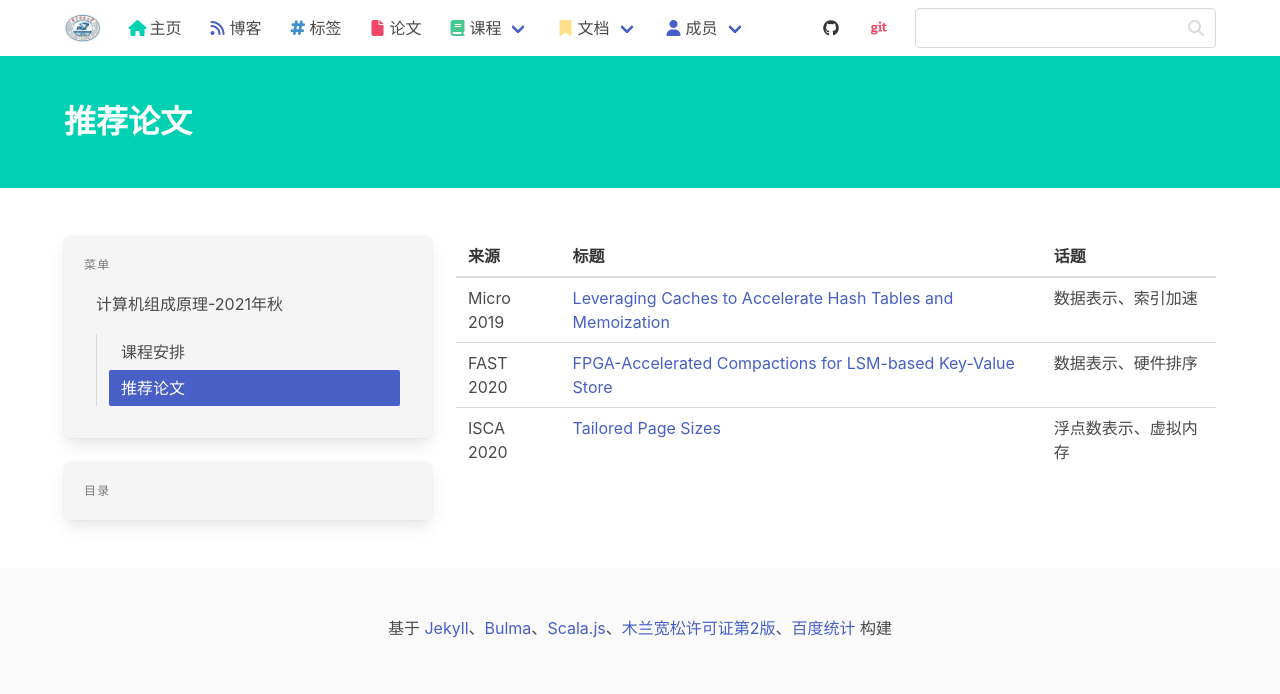
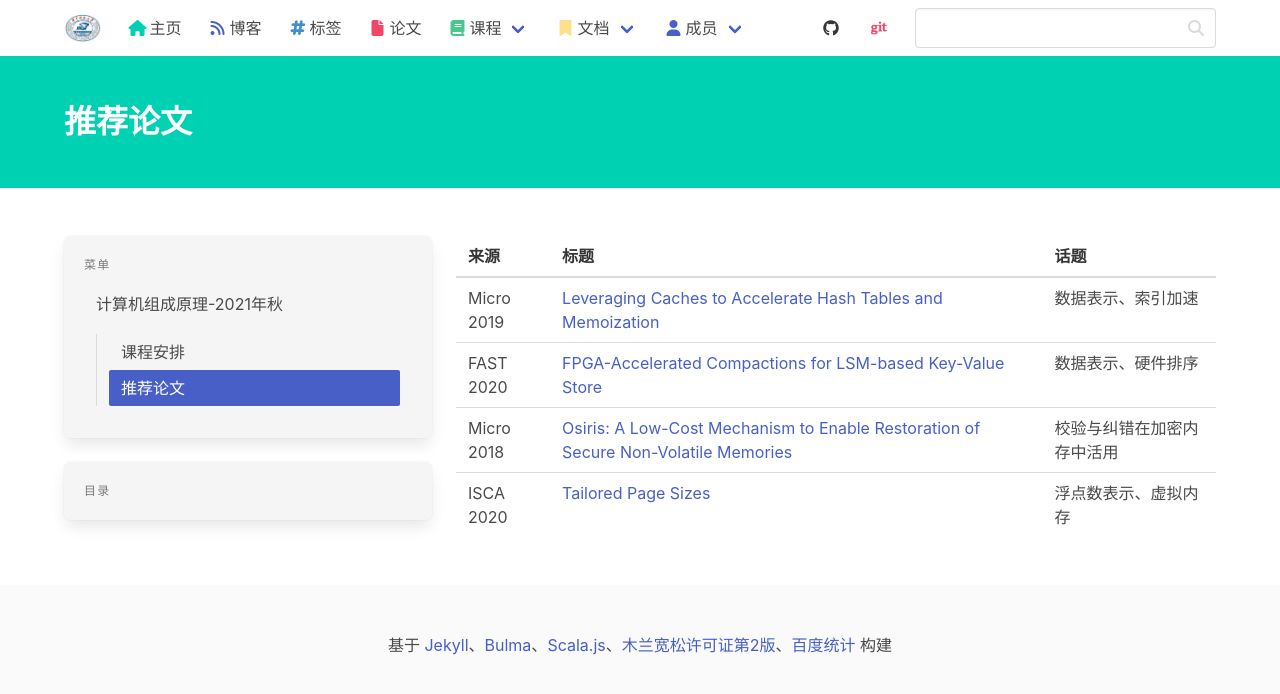
Before and after one commit to haslaboratory/haslaboratory.github.io, a Jekyll site: the page built from _lectures/computer-organization/21fall/reading.md, in a window 1280 px wide. Shown: the top 694 px of the page. Built offline with Jekyll 4.4.1, drawn with Linux system fonts in a browser that asks for light colours; nearby versions of some CDN libraries; library files that are not in the unit come from our copies; comment, search, counter and statistics services are not loaded.

Commit message:
_lectures/computer-organization/21fall/reading.md

```diff
--- a/_lectures/computer-organization/21fall/reading.md
+++ b/_lectures/computer-organization/21fall/reading.md
@@ -8,4 +8,5 @@ order: 3
 |---|---|---|
 | Micro 2019 | [Leveraging Caches to Accelerate Hash Tables and Memoization](http://people.csail.mit.edu/sanchez/papers/2019.hta.micro.pdf) | 数据表示、索引加速 |
 | FAST 2020 | [FPGA-Accelerated Compactions for LSM-based Key-Value Store](https://www.usenix.org/conference/fast20/presentation/zhang-teng) | 数据表示、硬件排序 |
+| Micro 2018 | [Osiris: A Low-Cost Mechanism to Enable Restoration of Secure Non-Volatile Memories](https://cfwebprod.sandia.gov/cfdocs/CompResearch/docs/main7.pdf) | 校验与纠错在加密内存中活用 |
 | ISCA 2020 | [Tailored Page Sizes](https://ieeexplore.ieee.org/document/9138990) | 浮点数表示、虚拟内存 |
```
